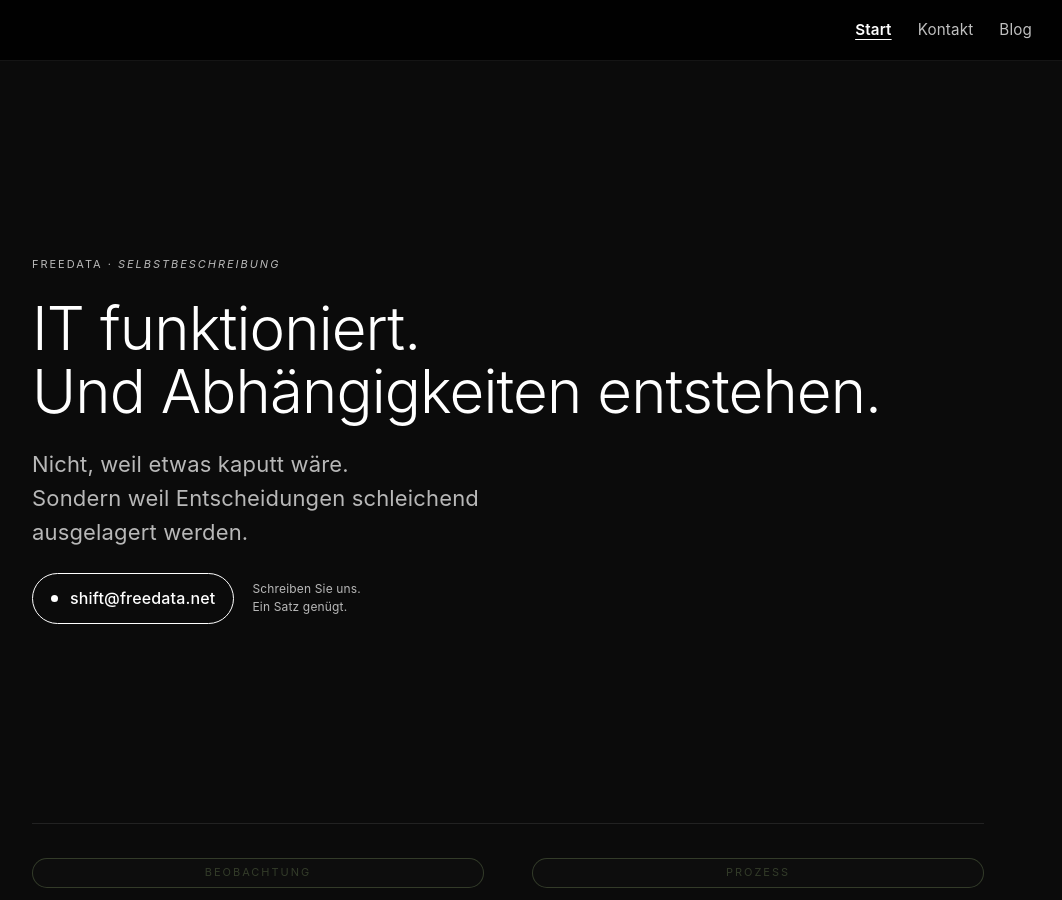
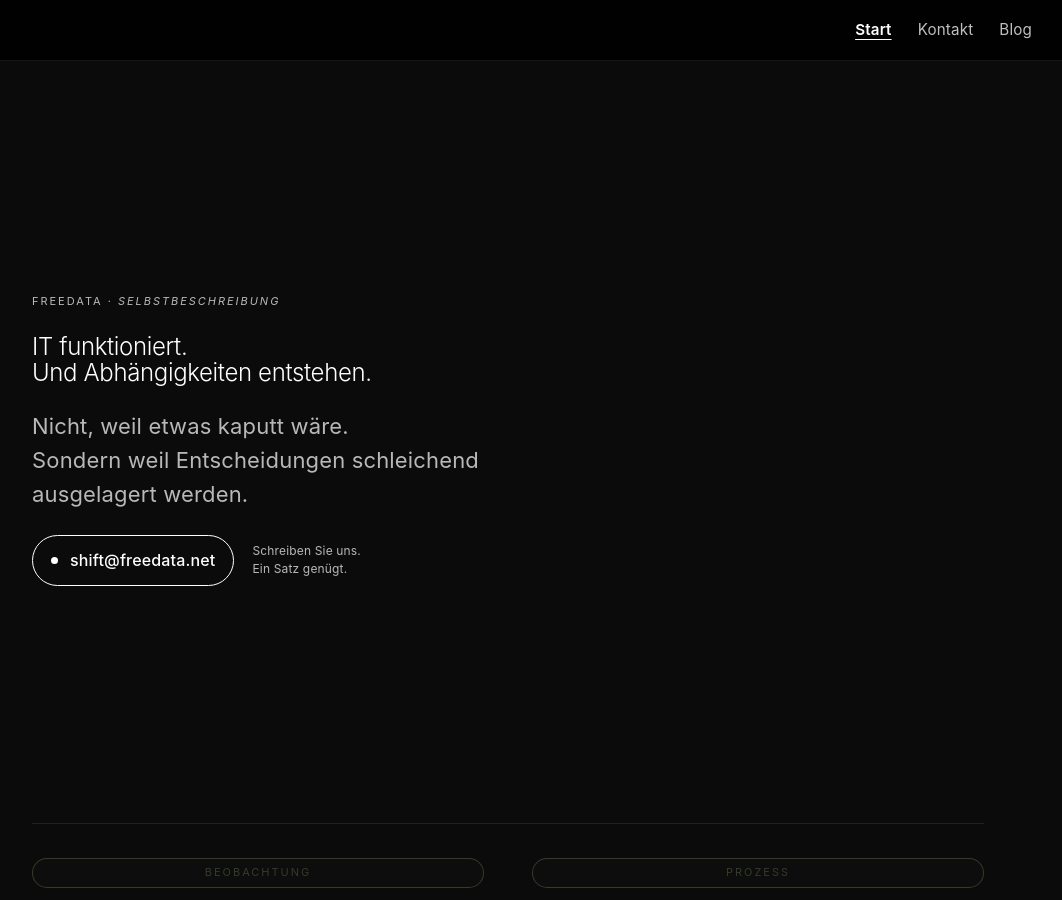
Before and after one commit to freedata-coop/freedata-coop.github.io, a Jekyll site: the page built from index.md, in a window 1280 px wide and 900 px high. Shown: the whole window, without its empty margins (132-1194 px from the left). Built offline with Jekyll 4.4.1, drawn with Linux system fonts in a browser that asks for light colours.

Commit message:
(test): customize blog

```diff
--- a/assets/custom.css
+++ b/assets/custom.css
@@ -53,7 +53,7 @@
 /* Typografie */
 h1{
   margin:0;
-  font-size:clamp(32px,5.5vw,60px);
+  /* font-size:clamp(32px,5.5vw,60px); */
   line-height:1.05;
   letter-spacing:-.015em;
   font-weight:350;
@@ -61,7 +61,7 @@
 
 h2{
   margin:0;
-  font-size:clamp(22px,3vw,30px);
+  /* font-size:clamp(22px,3vw,30px); */
   line-height:1.2;
   letter-spacing:-.01em;
   font-weight:600;
@@ -70,10 +70,16 @@
 
 h3{
   margin:0;
-  font-size:13px;
+  /* font-size:13px; */
   text-transform:uppercase;
   letter-spacing:.18em;
   color:var(--muted);
+}
+
+hr{
+  border: none;
+  border-top: 1px solid #d0d0d0;
+  margin: -0.8rem 0 1.5rem 0
 }
 
 p{
```
